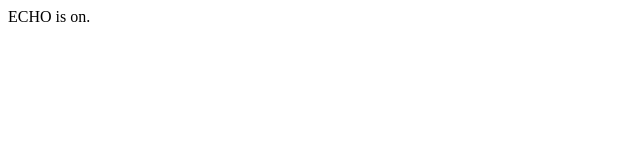
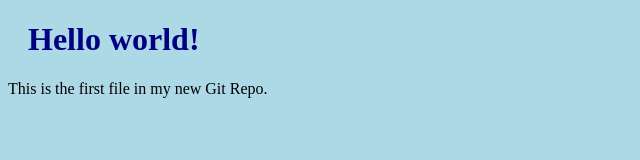
Before and after one commit to Fr1nk5sh/Fr1nk5sh-github.io, a plain HTML site: page newgit.html in a window 1280 px wide. Shown: the whole page, without its empty margins (0-640 px from the left). Drawn offline with Linux system fonts and the light colour scheme.

Commit message:
First release of Hello World

```diff
--- a/newgit.css
+++ b/newgit.css
@@ -1 +1,8 @@
-ECHO is on.
+body {
+    background-color: lightblue;
+}
+
+h1 {
+    color: navy;
+    margin-left: 20px;
+}
--- a/newgit.html
+++ b/newgit.html
@@ -1 +1,13 @@
-ECHO is on.
+<!DOCTYPE html>
+<html lang="en">
+<head>
+    <meta charset="UTF-8">
+    <meta name="viewport" content="width=device-width, initial-scale=1.0">
+    <title>Hello World!</title>
+    <link rel="stylesheet" href="css/../newgit.css">
+</head>
+<body>
+    <h1>Hello world!</h1>
+    <p>This is the first file in my new Git Repo.</p>
+</body>
+</html>
```
Also changed, not shown: 1 other file.
